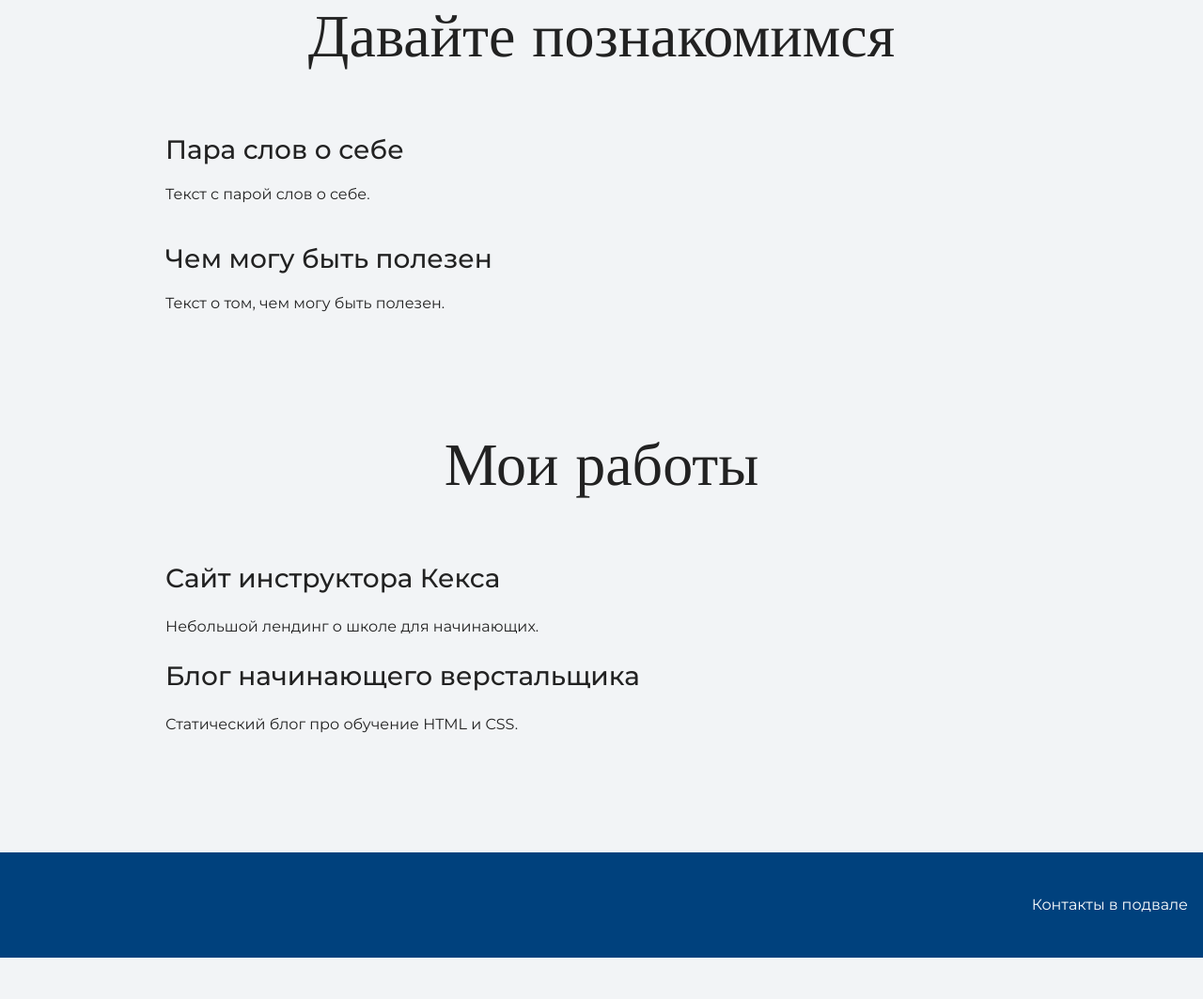
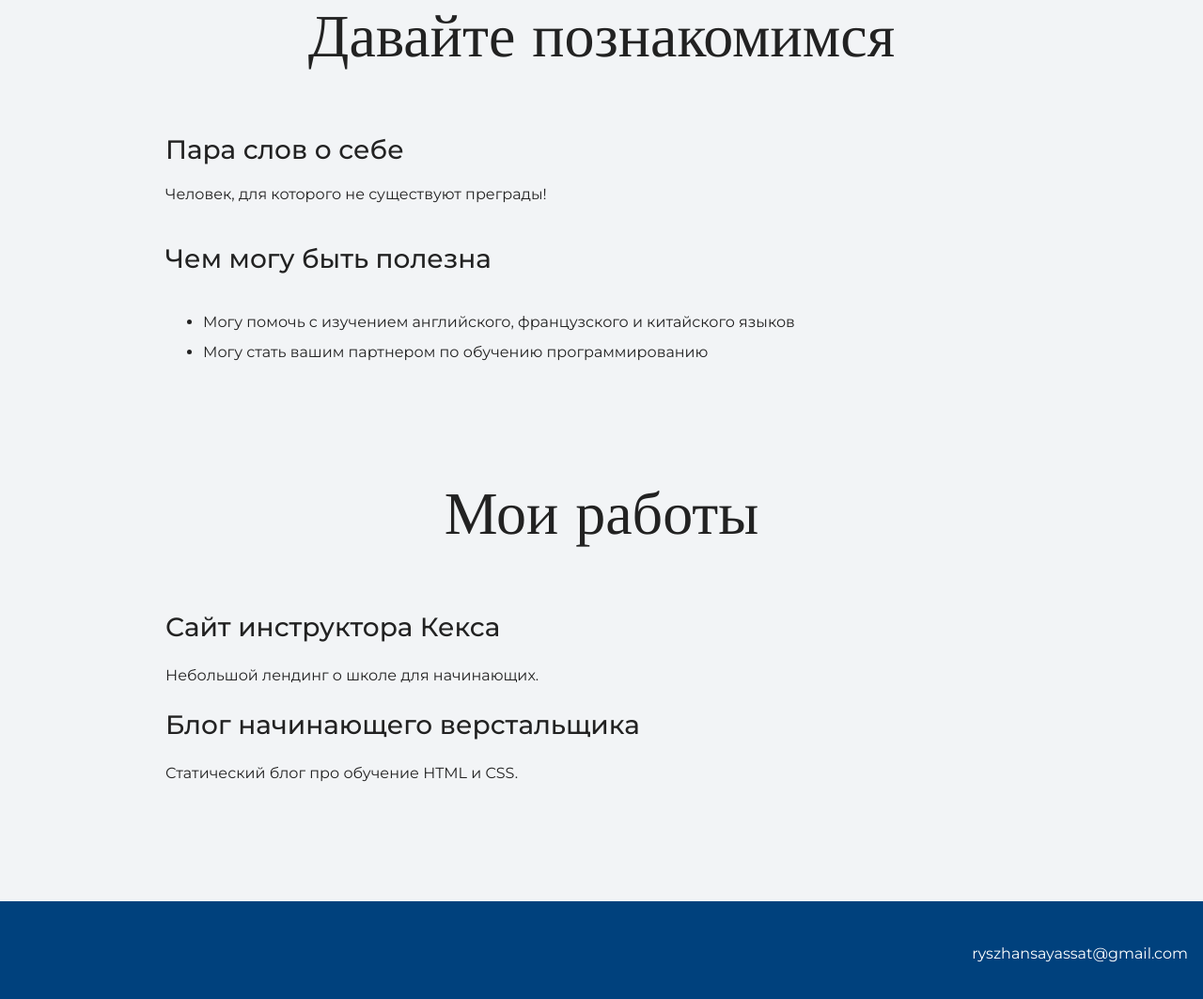
Before and after one commit to Irisakz/perfectme, a plain HTML site: page index.html in a window 1280 px wide. Shown: the part 1033-2096 px from the top of the page at 94% size. Before the commit the page ends 2052 px from the top, so only its background shows below. Drawn offline with nearby package versions, Linux system fonts and the light colour scheme.

Commit message:
меняет текст на главной странице

```diff
--- a/index.html
+++ b/index.html
@@ -9,12 +9,12 @@
 
   <body>
     <header class="page-header">
-      <div class="container">ryszhansayassat@yandex.ru +7 707 874 0672</div>
+      <div class="container">ryszhansayassat@gmail.com +7 707 874 0672</div>
     </header>
 
     <section class="hero-image">
       <div class="container">
-        <h1 class="heading">Неопознанный Енот</h1>
+        <h1 class="heading">Саясат Рысжан</h1>
         <p>Junior верстальщик</p>
       </div>
 
@@ -24,9 +24,14 @@
       <div class="container">
         <h2 class="subheading">Давайте познакомимся</h2>
         <h3>Пара слов о себе</h3>
-        <p>Текст с парой слов о себе.</p>
-        <h3>Чем могу быть полезен</h3>
-        <p>Текст о том, чем могу быть полезен.</p>
+        <p>Человек, для которого не существуют преграды!</p>
+        <h3>Чем могу быть полезна</h3>
+        <p>
+          <ul>
+            <li>Могу помочь с изучением английского, французского и китайского языков</li>
+            <li>Могу стать вашим партнером по обучению программированию</li>
+          </ul>
+        </p>
       </div>
     </section>
 
@@ -45,7 +50,7 @@
 
     <footer class="page-footer">
       <div class="container">
-        Контакты в подвале
+        ryszhansayassat@gmail.com
       </div>
     </footer>
   </body>
```
